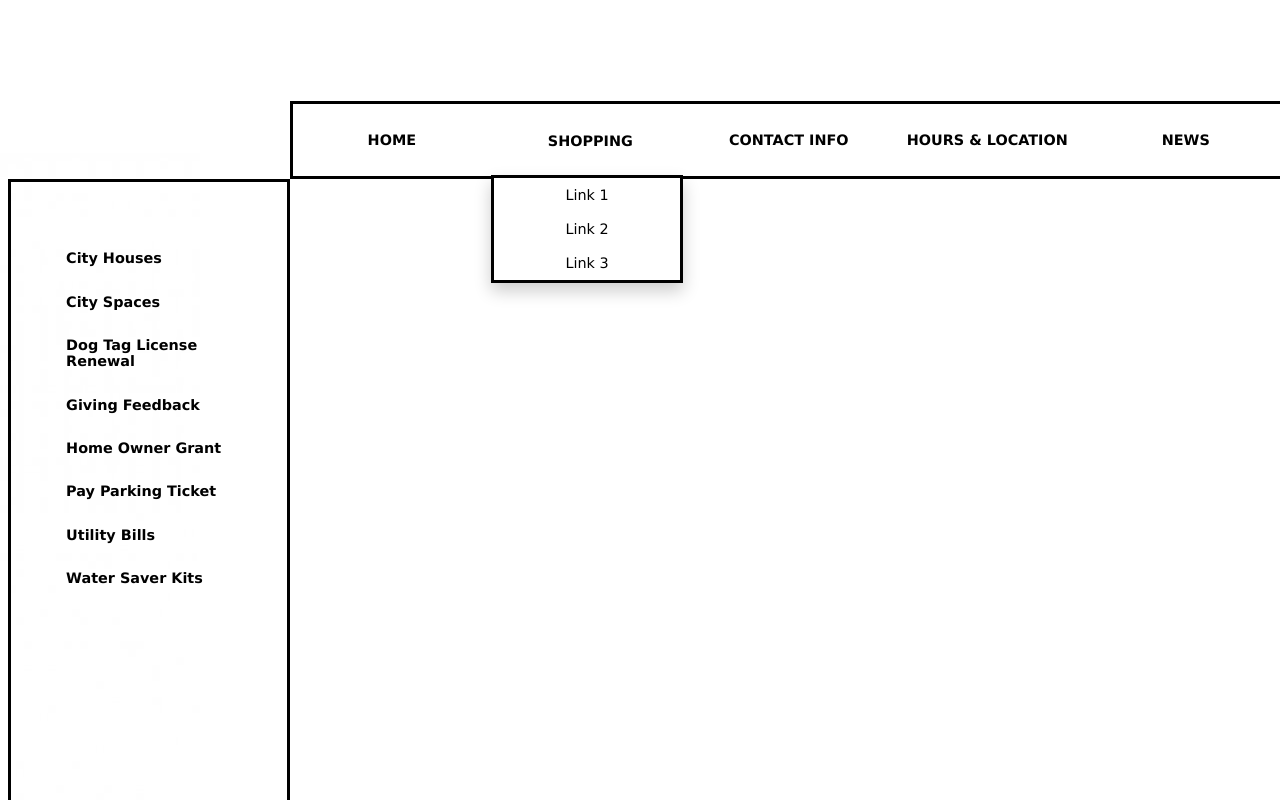
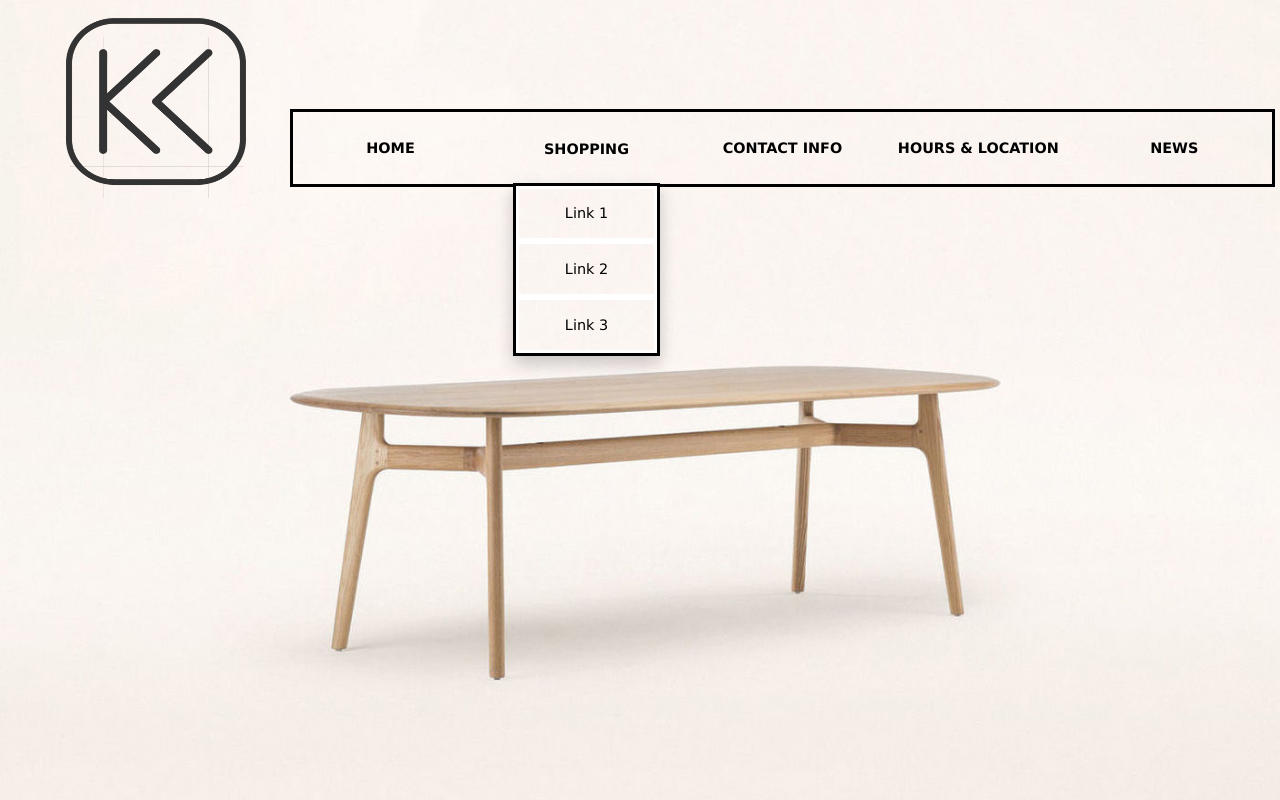
Before and after one commit to kenny388/IAT339-P01, a plain HTML site: page HTML/Homepage.html in a window 1280 px wide. Both pictures are taken after a click on the link "SHOPPING". Shown: the top 800 px of the page. Drawn offline with Linux system fonts and the light colour scheme.

Commit message:
added logo

```diff
--- a/HTML/Homepage.html
+++ b/HTML/Homepage.html
@@ -17,38 +17,21 @@
 
 
 <body>
-  <div class="bgimg">
-  </div>
-    <!-- <img id="backgroundimg" src="img/chair_1.jpg" alt="Image is missing: ()" height="1920" width="1920"> -->
-    <!-- background-image: src="img/chair_1.jpg";
-    background-color: #cccccc; -->
-   <!-- <div id="pagetop">
-      <a href="http://www.burnaby.ca/Page306.aspx">Contact</a> |
-       <a href="http://www.burnaby.ca/Our-City-Hall/City-Departments/Human-Resources/Career-Information.html">Careers</a> |
-        <a href="https://portal.burnaby.ca/irj/portal/ext/?spnego=disabled">Portal Login</a> |
-         <a href="http://www.google.ca">Translate</a>
-   </div> -->
-
-    <!-- <a href="http://www.burnaby.ca/Home.html"><img class="logo" src="http://www.burnaby.ca/Sites/3/templates/images/cob/logo.png" alt=""></a>
-    <img class="header-img" src="img/HeaderImage.jpg" alt=""></img> -->
+<div class="kclogo">
+<a href="#">
+<img alt="XD" src="img/kc_logo.png" width="180" height="180">
+</a>
+</div>
 
 <div class="container">
 
-     <!-- <div class="col-2of10"><div id="Home"><strong><a href="#">HOME</a></strong></div></div>
 
-      <div class="col-2of10"><div id="Shopping"><strong><a href="#">SHOPPING</a></strong></div></div>
-
-      <div class="col-2of10"><div id="ContactInfo"><strong><a href="#">CONTACT INFO</a></strong></div></div>
-
-     <div class="col-2of10"> <div id="HoursLocation"><strong><a href="#">HOURS & LOCATION</a></strong></div></div>
-
-      <div class="col-2of10"><div id="Blank"> -->
 
 
         <div class="item1"><strong><a href="#">HOME</a></strong></div>
 
 <div class="dropdown">
-         <strong><a class="item2, dropbtn" onclick="myFunction()" >SHOPPING</a></strong>
+         <strong><a class="item2, dropbtn" href="#" onclick="myFunction()" >SHOPPING</a></strong>
          <div id="myDropdown" class="dropdown-content">
            <a href="#">Link 1</a>
            <a href="#">Link 2</a>
@@ -70,7 +53,7 @@
 
       <!-- <div class="col-2of10"><div id="Blank"></div></div> -->
 
-      <div id="sidenav">
+      <!-- <div id="sidenav">
 
         <div id="sidenavtext">
 
@@ -84,17 +67,17 @@
         <div id="sidenavtextelement" ><strong><a href="#">Water Saver Kits</a></div>
       </div>
 
-   	 </div>
+   	 </div> -->
 
 
-     <div class="dropdown">
+     <!-- <div class="dropdown">
   <button onclick="myFunction()" class="dropbtn">Dropdown</button>
   <div id="myDropdown" class="dropdown-content">
     <a href="#">Link 1</a>
     <a href="#">Link 2</a>
     <a href="#">Link 3</a>
   </div>
-</div>
+</div> -->
 
 <script>
 /* When the user clicks on the button,
--- a/HTML/css/main.css
+++ b/HTML/css/main.css
@@ -8,12 +8,14 @@ body {
 .container {
 
 	/* padding: 50px; */
+	position: absolute;
 	margin-left: 22%;
   display: flex;
 	flex-direction: row;
 	margin-top: 7em;
   border-style: solid;
 	flex-wrap: wrap;
+	width: 77%;
 	  /* justify-content: flex-start; */
 		/* align-self: stretch; */
 
@@ -160,11 +162,17 @@ a:active, a:hover {
 } */
 
 .logo {
-	position:absolute;
+	/* position:absolute; */
 	top:0px;
 	left:10.5%;
 	z-index:2;
 
+}
+
+.kclogo{
+	margin-top: 0.8%;
+	position: absolute;
+	margin-left: 4.5%;
 }
 
 .header-img {
@@ -368,3 +376,65 @@ hr {
         padding:12px;
         color: white;
     }
+
+		.dropbtn {
+		    /* background-color: #3498DB;
+		    color: white;
+		    padding: 16px;
+		    font-size: 16px;
+		    border: none;
+		    cursor: pointer; */
+
+		}
+
+		/* Dropdown button on hover & focus */
+		.dropbtn:hover, .dropbtn:focus {
+		    /* background-color: #2980B9; */
+		}
+
+		/* The container <div> - needed to position the dropdown content */
+		.dropdown {
+		    /* position: relative; */
+		    /* display: inline-block; */
+				flex-shrink: 2;
+				margin-top: 2em;
+				width: 15%;
+				min-width: 13em;
+				text-align:center;
+				flex-grow: 1;
+		}
+
+		/* Dropdown Content (Hidden by Default) */
+		.dropdown-content {
+		    display: none;
+		    position: absolute;
+				/* margin-right: 50em; */
+				/* margin-left: auto; */
+		    /* background-color: #f1f1f1; */
+		    min-width: 15%;
+		    box-shadow: 0px 8px 16px 0px rgba(0,0,0,0.2);
+				z-index: 1;
+				margin-top: 1.8em;
+				margin-left: 2.5%;
+				border-style: solid;
+				/* border: 3px, solid, black; */
+		}
+
+		/* Links inside the dropdown */
+		.dropdown-content a {
+		    color: black;
+		    padding: 12%;
+		    text-decoration: none;
+		    display: block;
+				border: 3px, solid, white;
+		}
+
+		/* Change color of dropdown links on hover */
+		.dropdown-content a:hover {background-color: #ddd}
+
+		.dropdown:hover .dropdown-content {
+		    display: block;
+			}
+
+		/* Show the dropdown menu (use JS to add this class to the .dropdown-content container when the user clicks on the dropdown button) */
+		.show {display:block;}
--- a/HTML/css/onlineservices.css
+++ b/HTML/css/onlineservices.css
@@ -13,80 +13,22 @@
 }
 
 body{
-	background-image: url("../img/chair_1.jpg");
+	background-color: #F7EEE9;
+	background-image: url("../img/chair_2.jpg");
 	background-repeat: no-repeat;
-	/* background-size: cover; */
-	background-position: right;
-	    background-position-x: 1000%;
-	height: 100%;
-	width: 100%;
+	background-size:cover;
+	/* background-attachment: fixed; */
+	background-position: center top;
+	    /* background-position-x: 1000%; */
+	/* height: 100%; */
+	/* width: 100%; */
 
 }
 
 
 /*The Prperty tax title*/
-
-
-
-
 #sidenavtext h3 {
 	margin: 0 auto;
 	margin-bottom: 1.17rem;
 	margin-top: 1rem;
 }
-
-.dropbtn {
-    /* background-color: #3498DB;
-    color: white;
-    padding: 16px;
-    font-size: 16px;
-    border: none;
-    cursor: pointer; */
-
-}
-
-/* Dropdown button on hover & focus */
-.dropbtn:hover, .dropbtn:focus {
-    /* background-color: #2980B9; */
-}
-
-/* The container <div> - needed to position the dropdown content */
-.dropdown {
-    /* position: relative;
-    display: inline-block; */
-		flex-shrink: 2;
-		margin-top: 2em;
-		width: 15%;
-		min-width: 13em;
-		text-align:center;
-		flex-grow: 1;
-}
-
-/* Dropdown Content (Hidden by Default) */
-.dropdown-content {
-    display: none;
-    position: absolute;
-		margin-right: auto;
-    /* background-color: #f1f1f1; */
-    min-width: 15%;
-    box-shadow: 0px 8px 16px 0px rgba(0,0,0,0.2);
-		z-index: 1;
-		margin-top: 1.8em;
-		border-style: solid;
-		/* border: 3px, solid, black; */
-}
-
-/* Links inside the dropdown */
-.dropdown-content a {
-    color: black;
-    padding: 6px 16px;
-    text-decoration: none;
-    display: block;
-		border: 3px, solid, white;
-}
-
-/* Change color of dropdown links on hover */
-.dropdown-content a:hover {background-color: #ddd}
-
-/* Show the dropdown menu (use JS to add this class to the .dropdown-content container when the user clicks on the dropdown button) */
-.show {display:block;}
```
Also changed, not shown: HTML/img/HeaderImage.jpg (deleted), HTML/img/HeaderImage2.jpg (deleted), HTML/img/HeaderImage3.jpg (deleted), HTML/img/KC_logo.png (added), HTML/img/chair_2.jpg (added).
